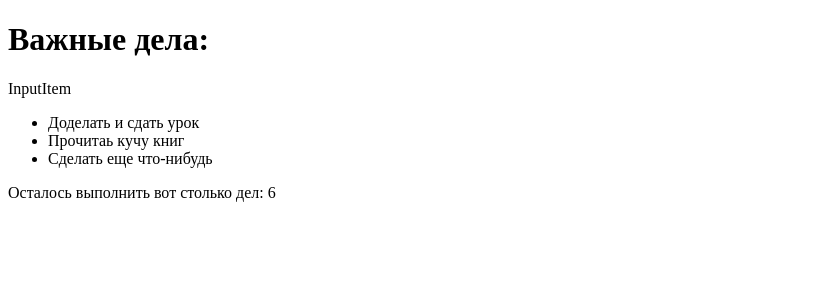
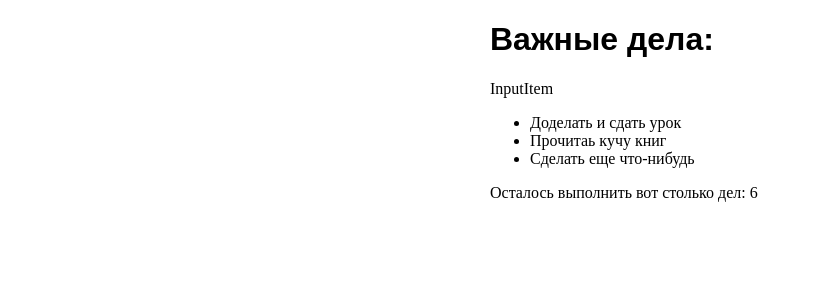
Before and after one commit to WebHeroSchool/ToDo_NY, a React (Create React App) app: page / in a window 1280 px wide. Shown: the top 300 px of the page, without its empty margins (0-813 px from the left). Built offline with nearby package versions, Linux system fonts and the light colour scheme.

Commit message:
lesson22 done

```diff
--- /dev/null
+++ b/src/Components/App/App.css
@@ -0,0 +1,9 @@
+.wrap{
+    display: block;
+    margin: auto;
+    width: 300px;
+}
+
+.wrap__title{
+    font-family: sans-serif;
+}
--- a/src/Components/App/App.js
+++ b/src/Components/App/App.js
@@ -1,7 +1,8 @@
 import React from 'react';
-import InputItem from '../InputItem/InputItem'
-import ItemList from '../ItemList/ItemList'
-import Footer from '../Footer/Footer'
+import InputItem from '../InputItem/InputItem';
+import ItemList from '../ItemList/ItemList';
+import Footer from '../Footer/Footer';
+import './App.css';
 
 const App = () => {
   const items = [
@@ -17,8 +18,8 @@
 	];
 
     return (
-	<div>
-		<h1>Важные дела:</h1>
+	<div className="wrap">
+		<h1 className="wrap__title">Важные дела:</h1>
 		<InputItem />
 		<ItemList items={items} />
 		<Footer count={6} />
```
